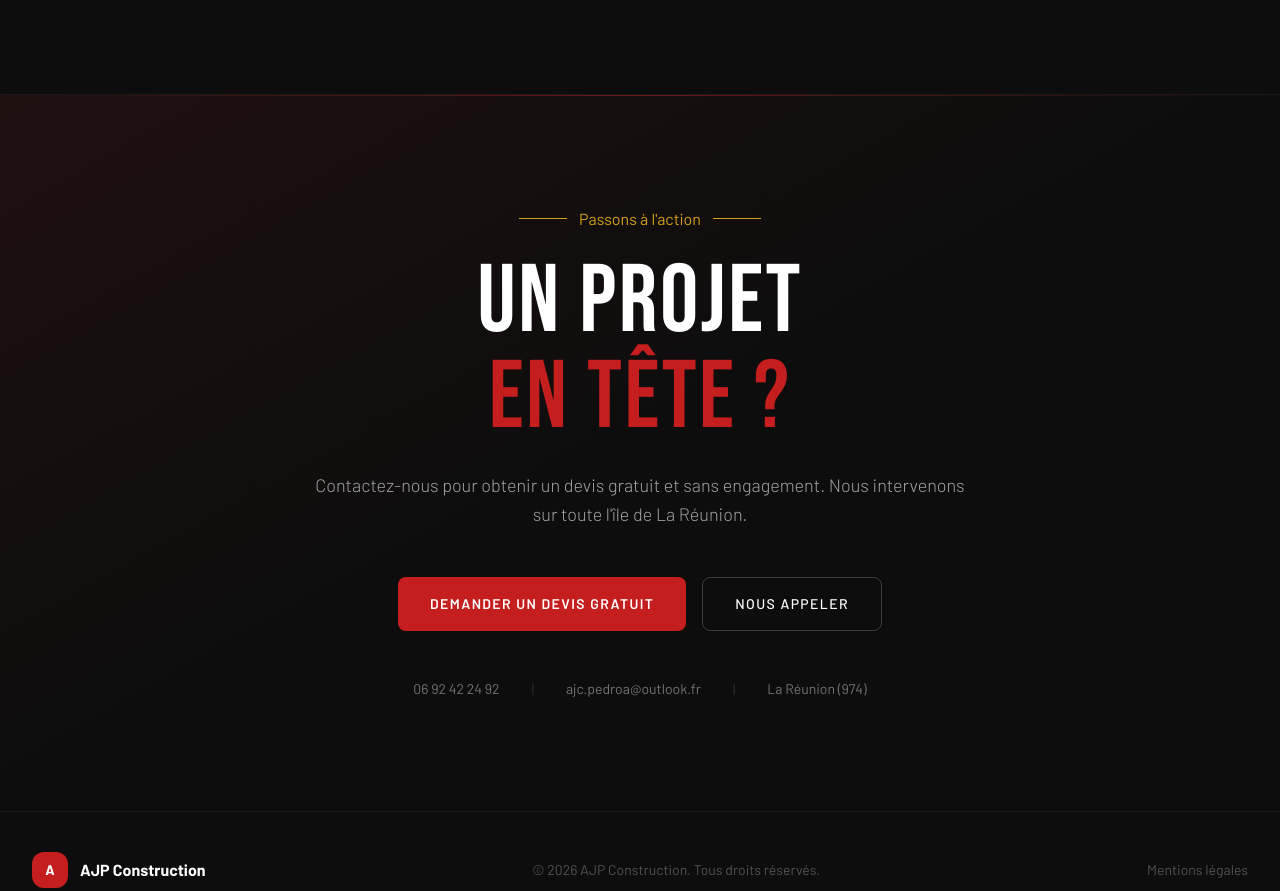
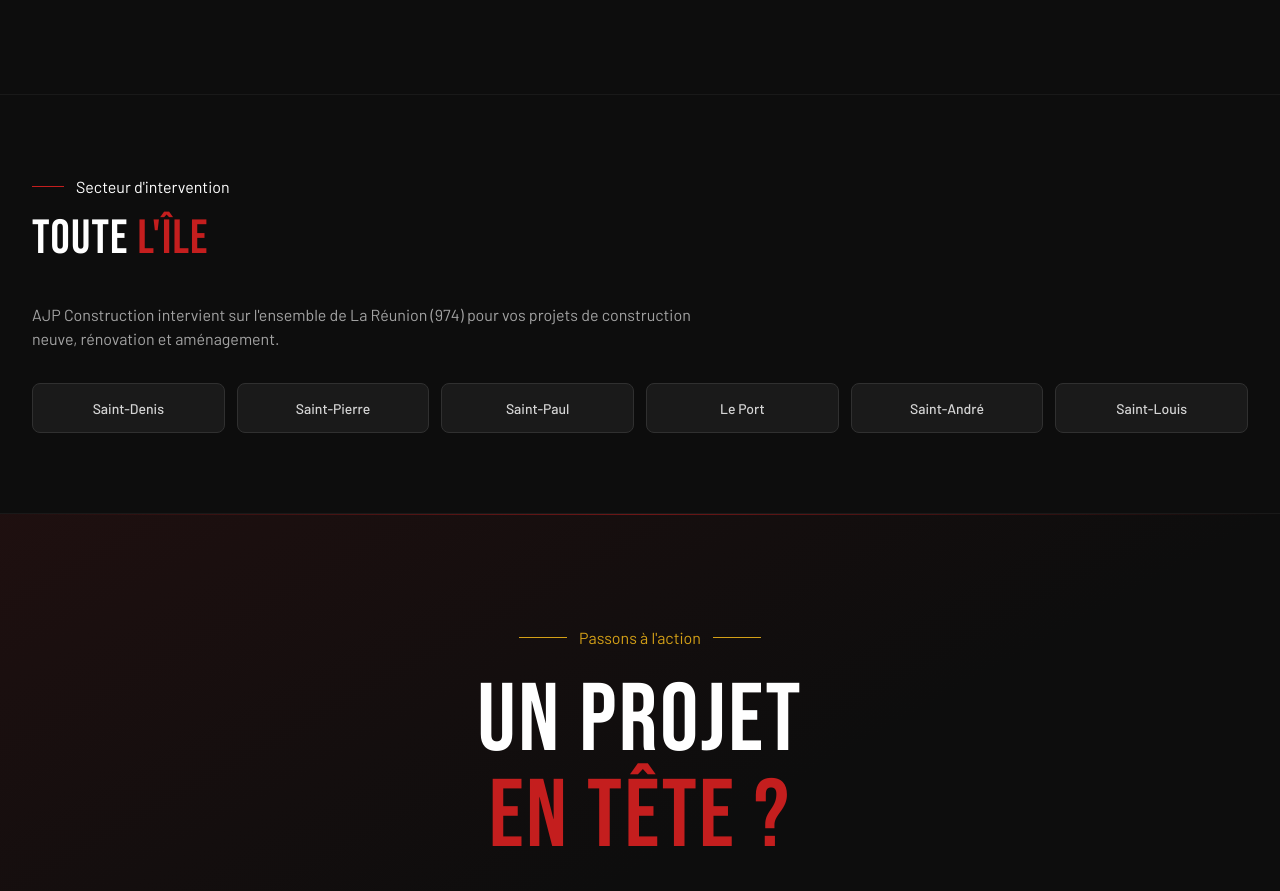
Before and after one commit to atchicanon/ajpconstruction, a Nuxt app: page / in a window 1280 px wide. Shown: the part 2377-3268 px from the top of the page. Built offline with nearby package versions, Linux system fonts and the light colour scheme; no server answers.

Commit message:
seo: add LocalBusiness structured data and zones d'intervention section
- Add JSON-LD GeneralContractor schema globally (nuxt.config.ts)
- Add ItemList Service schema on services page
- Add visible zones d'intervention section on homepage for local keyword indexing

```diff
--- a/nuxt.config.ts
+++ b/nuxt.config.ts
@@ -21,6 +21,54 @@ export default defineNuxtConfig({
     head: {
       title: 'AJP Construction — Entreprise BTP tous corps d\'état à La Réunion',
       htmlAttrs: { lang: 'fr' },
+      script: [
+        {
+          type: 'application/ld+json',
+          innerHTML: JSON.stringify({
+            '@context': 'https://schema.org',
+            '@type': 'GeneralContractor',
+            name: 'AJP Construction',
+            description: 'Entreprise de bâtiment tous corps d\'état à La Réunion. Terrassement, gros œuvre, charpente, couverture, second œuvre.',
+            url: 'https://www.ajp-construction.fr',
+            telephone: '+262692422492',
+            email: 'ajc.pedroa@outlook.fr',
+            logo: 'https://www.ajp-construction.fr/logo.png',
+            image: 'https://www.ajp-construction.fr/og-image.jpg',
+            priceRange: '€€',
+            foundingDate: '1987',
+            address: {
+              '@type': 'PostalAddress',
+              addressRegion: 'La Réunion',
+              postalCode: '974',
+              addressCountry: 'RE',
+            },
+            geo: {
+              '@type': 'GeoCoordinates',
+              latitude: -21.1151,
+              longitude: 55.5364,
+            },
+            areaServed: [
+              { '@type': 'City', name: 'Saint-Denis' },
+              { '@type': 'City', name: 'Saint-Pierre' },
+              { '@type': 'City', name: 'Saint-Paul' },
+              { '@type': 'City', name: 'Le Port' },
+              { '@type': 'City', name: 'Saint-André' },
+              { '@type': 'City', name: 'Saint-Louis' },
+            ],
+            hasOfferCatalog: {
+              '@type': 'OfferCatalog',
+              name: 'Services BTP',
+              itemListElement: [
+                { '@type': 'Offer', itemOffered: { '@type': 'Service', name: 'Terrassement et VRD' } },
+                { '@type': 'Offer', itemOffered: { '@type': 'Service', name: 'Gros œuvre' } },
+                { '@type': 'Offer', itemOffered: { '@type': 'Service', name: 'Charpente et couverture' } },
+                { '@type': 'Offer', itemOffered: { '@type': 'Service', name: 'Second œuvre' } },
+              ],
+            },
+            sameAs: [],
+          }),
+        },
+      ],
       meta: [
         { charset: 'utf-8' },
         { name: 'viewport', content: 'width=device-width, initial-scale=1' },
--- a/pages/index.vue
+++ b/pages/index.vue
@@ -163,6 +163,29 @@
       </div>
     </section>
 
+    <!-- ZONES D'INTERVENTION -->
+    <section class="py-16 md:py-20 bg-dark-900 border-t border-white/5">
+      <div class="max-w-7xl mx-auto px-4 sm:px-6 lg:px-8">
+        <div class="mb-10">
+          <div class="flex items-center gap-3 mb-4">
+            <div class="h-px w-8 bg-primary-500" />
+            <span class="section-label">Secteur d'intervention</span>
+          </div>
+          <h2 class="font-display text-4xl sm:text-5xl text-white tracking-wide leading-none">
+            TOUTE <span class="text-primary-500">L'ÎLE</span>
+          </h2>
+        </div>
+        <p class="text-dark-300 text-base mb-8 max-w-2xl">
+          AJP Construction intervient sur l'ensemble de La Réunion (974) pour vos projets de construction neuve, rénovation et aménagement.
+        </p>
+        <div class="grid grid-cols-2 sm:grid-cols-3 md:grid-cols-6 gap-3">
+          <div v-for="ville in zones" :key="ville" class="bg-dark-800 border border-dark-700 rounded-lg px-4 py-3 text-center">
+            <span class="text-dark-200 text-sm font-medium">{{ ville }}</span>
+          </div>
+        </div>
+      </div>
+    </section>
+
     <!-- CTA -->
     <section id="contact" class="relative overflow-hidden bg-dark-900 py-16 md:py-28 border-t border-white/5">
       <!-- Background accent -->
@@ -264,6 +287,11 @@ const services = [
   },
 ]
 
+const zones = [
+  'Saint-Denis', 'Saint-Pierre', 'Saint-Paul', 'Le Port',
+  'Saint-André', 'Saint-Louis',
+]
+
 function goToCategory(category: string) {
   router.push({ path: '/realisations', query: { category } })
 }
--- a/pages/services.vue
+++ b/pages/services.vue
@@ -94,6 +94,62 @@ useHead({
   link: [
     { rel: 'canonical', href: 'https://www.ajp-construction.fr/services' },
   ],
+  script: [
+    {
+      type: 'application/ld+json',
+      innerHTML: JSON.stringify({
+        '@context': 'https://schema.org',
+        '@type': 'ItemList',
+        name: 'Services BTP AJP Construction — La Réunion',
+        itemListElement: [
+          {
+            '@type': 'ListItem',
+            position: 1,
+            item: {
+              '@type': 'Service',
+              name: 'Terrassement et VRD',
+              description: 'Décapage, fouilles, voirie et réseaux divers, assainissement, drainage. Intervention sur toute La Réunion.',
+              provider: { '@type': 'GeneralContractor', name: 'AJP Construction' },
+              areaServed: 'La Réunion',
+            },
+          },
+          {
+            '@type': 'ListItem',
+            position: 2,
+            item: {
+              '@type': 'Service',
+              name: 'Gros œuvre',
+              description: 'Fondations, maçonnerie, dallage, béton armé, élévation. Construction neuve et rénovation à La Réunion.',
+              provider: { '@type': 'GeneralContractor', name: 'AJP Construction' },
+              areaServed: 'La Réunion',
+            },
+          },
+          {
+            '@type': 'ListItem',
+            position: 3,
+            item: {
+              '@type': 'Service',
+              name: 'Charpente et couverture',
+              description: 'Charpente bois et métal, couverture tôle et tuiles, étanchéité, zinguerie à La Réunion.',
+              provider: { '@type': 'GeneralContractor', name: 'AJP Construction' },
+              areaServed: 'La Réunion',
+            },
+          },
+          {
+            '@type': 'ListItem',
+            position: 4,
+            item: {
+              '@type': 'Service',
+              name: 'Second œuvre',
+              description: 'Plomberie, électricité, peinture, carrelage, menuiserie. Finitions pour votre construction à La Réunion.',
+              provider: { '@type': 'GeneralContractor', name: 'AJP Construction' },
+              areaServed: 'La Réunion',
+            },
+          },
+        ],
+      }),
+    },
+  ],
 })
 
 useScrollAnimation()
```
